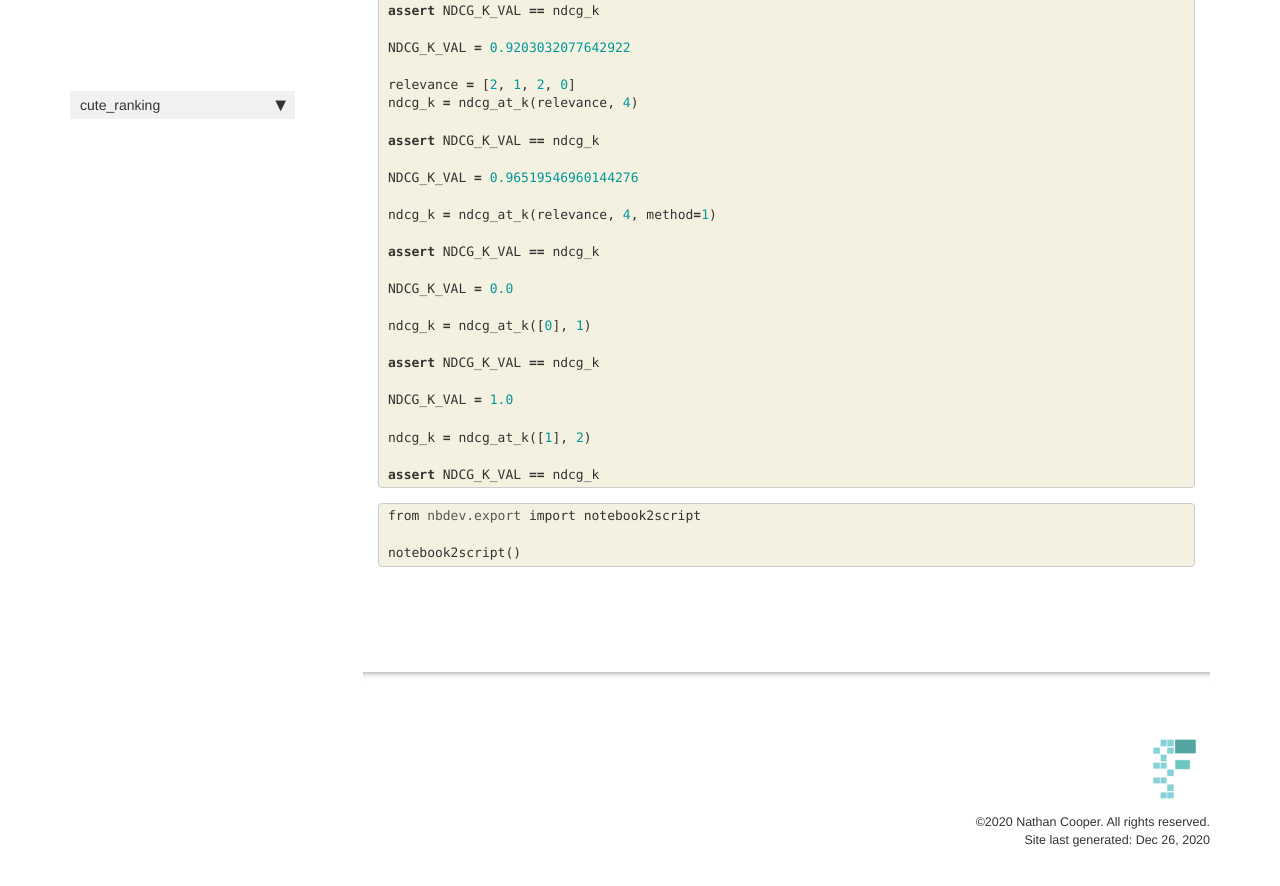
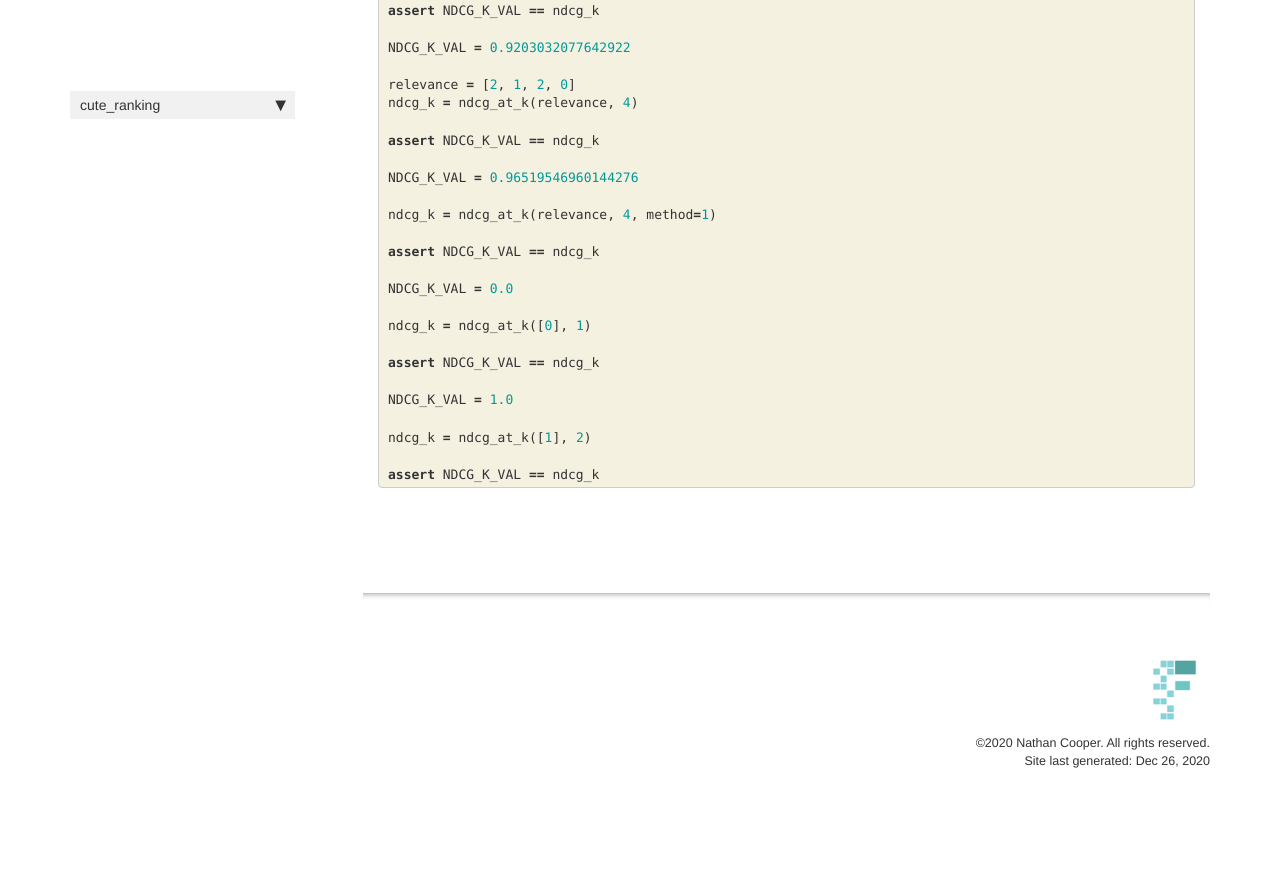
Before and after one commit to ncoop57/cute_ranking, a Jekyll site: the page built from docs/core.html, in a window 1280 px wide and 900 px high, scrolled down 4116 px. Shown: the top 886 px of the window. Built offline with Jekyll 4.4.1, drawn with Linux system fonts in a browser that asks for light colours; nearby versions of some CDN libraries; comment, search, counter and statistics services are not loaded; after the commit the page ends 4937 px from its top, so only the background shows below that.

Commit message:
Update docs

```diff
--- a/docs/core.html
+++ b/docs/core.html
@@ -586,23 +586,4 @@
 </div>
     {% endraw %}
 
-    {% raw %}
-
-<div class="cell border-box-sizing code_cell rendered">
-<div class="input">
-
-<div class="inner_cell">
-    <div class="input_area">
-<div class=" highlight hl-ipython3"><pre><span></span><span class="kn">from</span> <span class="nn">nbdev.export</span> <span class="kn">import</span> <span class="n">notebook2script</span>
-
-<span class="n">notebook2script</span><span class="p">()</span>
-</pre></div>
-
-    </div>
 </div>
-</div>
-
-</div>
-    {% endraw %}
-
-</div>
```
Also changed, not shown: 1 other file.
